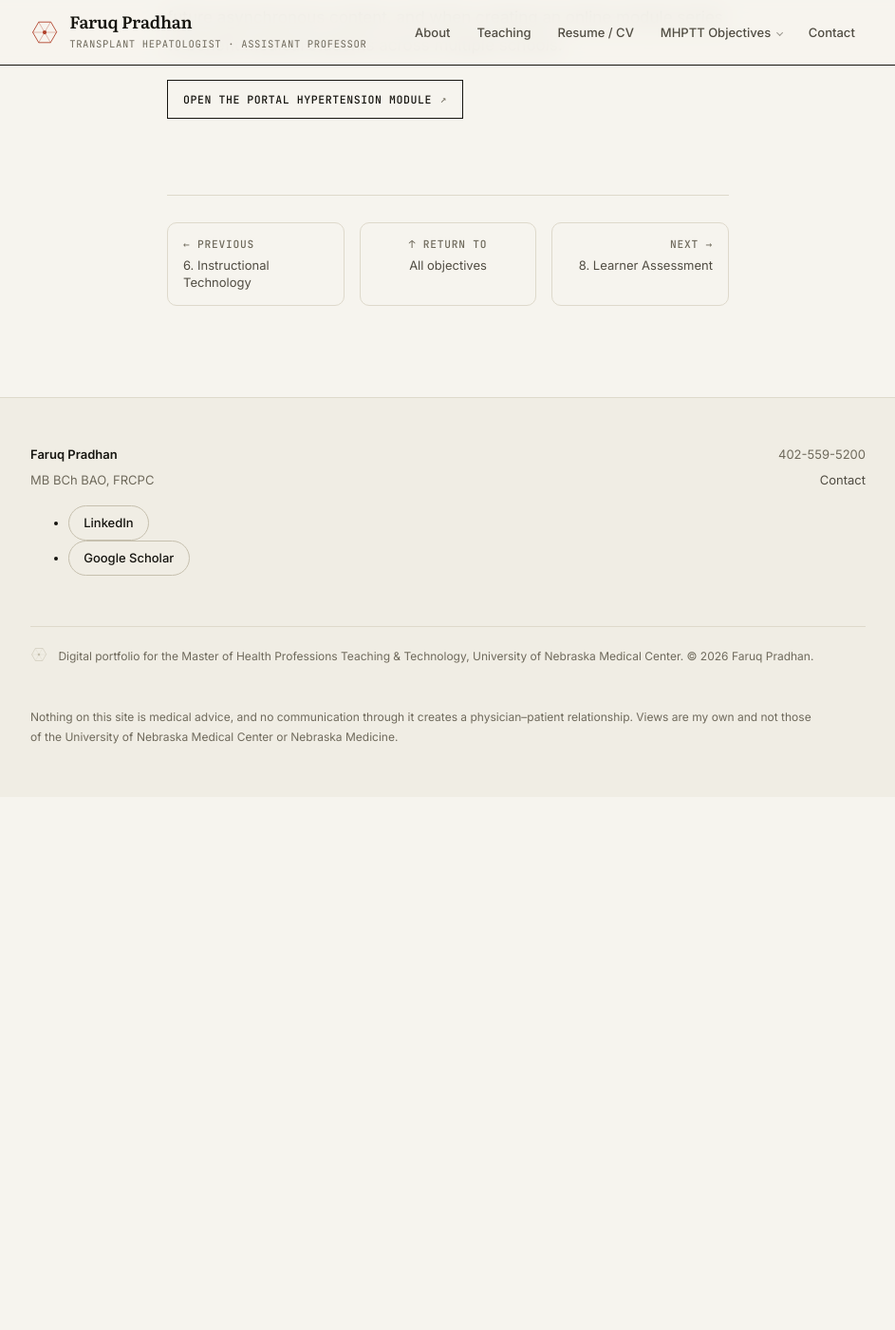
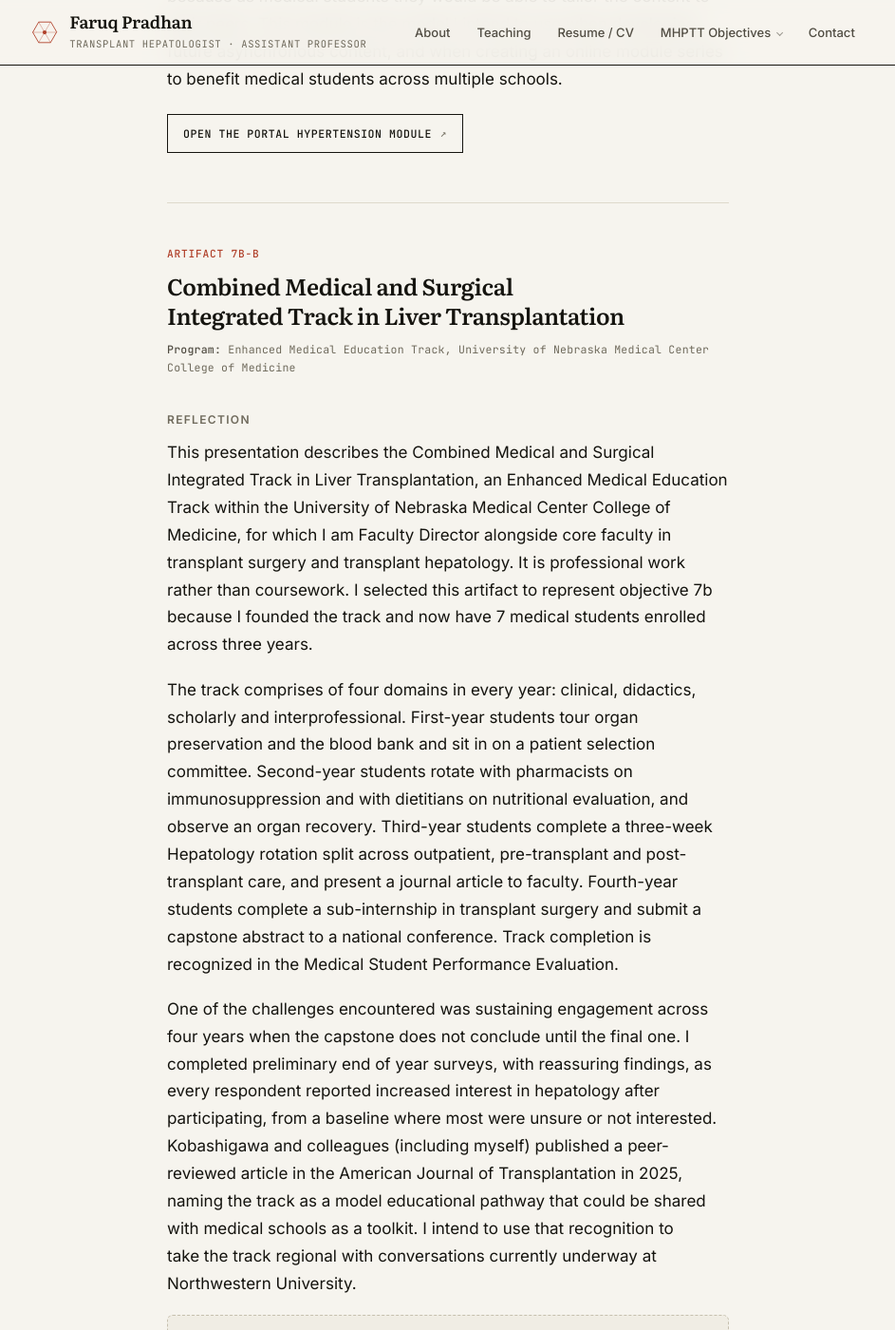
Before and after one commit to fpradhan/fpradhan.github.io, a Jekyll site: the page built from _competencies/7-leadership.md, in a window 1280 px wide and 1400 px high, scrolled down 4048 px. Shown: the whole window at 95% size, without its empty margins (168-1111 px from the left). Built offline with Jekyll 4.4.1, drawn with Linux system fonts in a browser that asks for light colours; before the commit the page ends 4887 px from its top, so only the background shows below that; some of the changed text lies outside the part shown.

Commit message:
Add artifact 7b-B, the integrated liver transplantation track
Faruq's reflection verbatim, 274 words, completing objective 7's four
artifacts. Professional work like 7b-A, so the meta line reads "Program:"
and names the Enhanced Medical Education Track rather than a course.

No presentation came with it, so the section says the file is still to be
attached rather than carrying a dead link. The template moves on to 7b-C.

Co-Authored-By: Claude Opus 5 <noreply@anthropic.com>
Claude-Session: https://claude.ai/code/session_01SajNJDGDkt5q5fCgsPRcNk

```diff
--- a/_competencies/7-leadership.md
+++ b/_competencies/7-leadership.md
@@ -32,6 +32,10 @@ artifacts:
     title: "Portal Hypertension: A Systemic Disease"
     course: "UNMC E-Learning Awards"
     anchor: "artifact-7b-a"
+  - label: "7b-B"
+    title: "Combined Medical and Surgical Integrated Track in Liver Transplantation"
+    course: "UNMC College of Medicine"
+    anchor: "artifact-7b-b"
 redirect_from:
   - /objectives/7a-leadership/
   - /objectives/7b-leadership/
@@ -158,6 +162,47 @@ across multiple schools.
 
 </section>
 
+
+<section class="artifact" id="artifact-7b-b" markdown="1">
+
+<p class="label">Artifact 7b-B</p>
+
+## Combined Medical and Surgical Integrated Track in Liver Transplantation
+
+**Program:** Enhanced Medical Education Track, University of Nebraska Medical Center College of Medicine
+{: .meta}
+
+### Reflection
+
+This presentation describes the Combined Medical and Surgical Integrated Track in Liver
+Transplantation, an Enhanced Medical Education Track within the University of Nebraska Medical
+Center College of Medicine, for which I am Faculty Director alongside core faculty in transplant
+surgery and transplant hepatology. It is professional work rather than coursework. I selected this
+artifact to represent objective 7b because I founded the track and now have 7 medical students
+enrolled across three years.
+
+The track comprises of four domains in every year: clinical, didactics, scholarly and
+interprofessional. First-year students tour organ preservation and the blood bank and sit in on a
+patient selection committee. Second-year students rotate with pharmacists on immunosuppression and
+with dietitians on nutritional evaluation, and observe an organ recovery. Third-year students
+complete a three-week Hepatology rotation split across outpatient, pre-transplant and
+post-transplant care, and present a journal article to faculty. Fourth-year students complete a
+sub-internship in transplant surgery and submit a capstone abstract to a national conference.
+Track completion is recognized in the Medical Student Performance Evaluation.
+
+One of the challenges encountered was sustaining engagement across four years when the capstone
+does not conclude until the final one. I completed preliminary end of year surveys, with
+reassuring findings, as every respondent reported increased interest in hepatology after
+participating, from a baseline where most were unsure or not interested. Kobashigawa and
+colleagues (including myself) published a peer-reviewed article in the American Journal of
+Transplantation in 2025, naming the track as a model educational pathway that could be shared with
+medical schools as a toolkit. I intend to use that recognition to take the track regional with
+conversations currently underway at Northwestern University.
+
+<p class="todo"><strong>Artifact file to come.</strong> The presentation is not yet attached.</p>
+
+</section>
+
 {% comment %}
   ARTIFACT TEMPLATE — copy everything between the dashed rules out of this
   comment, once per artifact, and fill it in. Nothing inside a Liquid comment
@@ -168,9 +213,9 @@ across multiple schools.
   Keep the entries grouped by part: all of 7a's before any of 7b's.
 
   ----------------------------------------------------------------------------
-<section class="artifact" id="artifact-7b-b" markdown="1">
+<section class="artifact" id="artifact-7b-c" markdown="1">
 
-<p class="label">Artifact 7b-B</p>
+<p class="label">Artifact 7b-C</p>
 
 ## Title of the artifact
 
```
